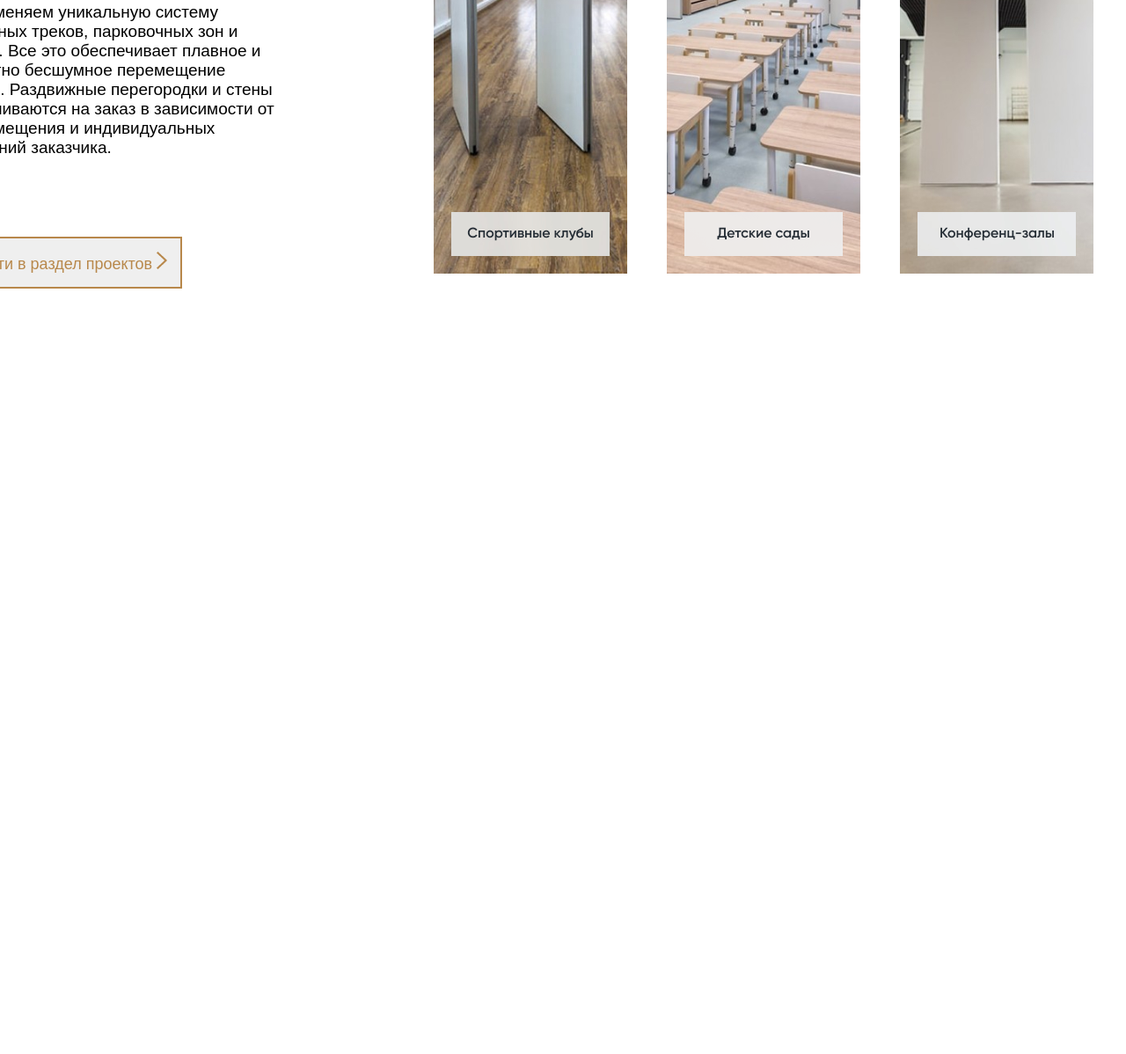
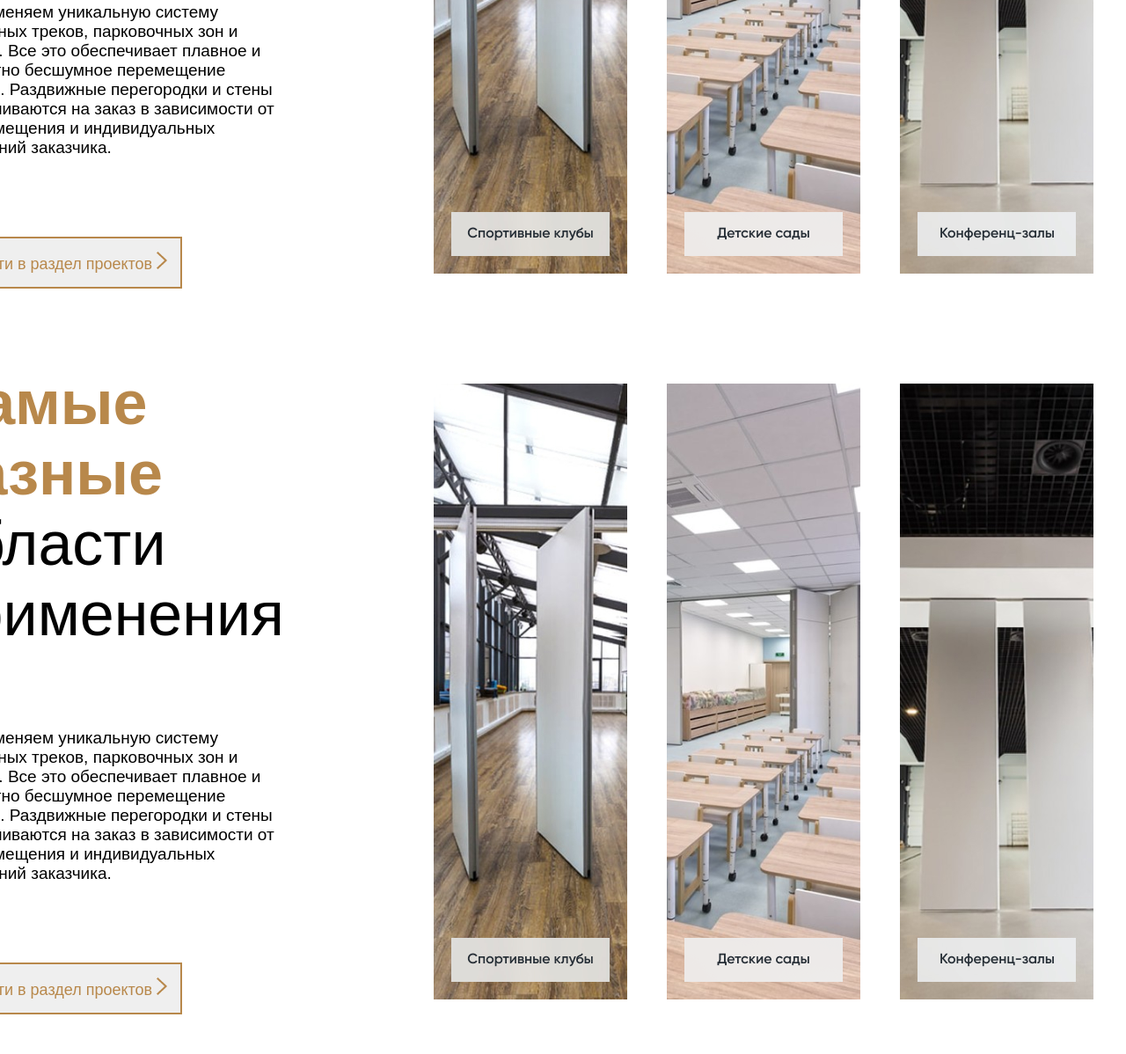
Before and after one commit to Sardor001-Frontend/SarikVIper, a plain HTML site: page index.html in a window 1280 px wide. Shown: the part 452-1650 px from the top of the page at 88% size. Before the commit the page ends 825 px from the top, so only its background shows below. Drawn offline with Linux system fonts and the light colour scheme.

Commit message:
some chages

```diff
--- a/index.html
+++ b/index.html
@@ -29,5 +29,26 @@
             <h1>Hello world</h1>
         </div>
     </div>
+    <div class="container">
+        <div class="right">
+            <div class="nav">
+                <p><b>Самые разные</b></p>
+            <p>области применения</p>
+            </div>
+            <div class="info">
+                <span>Мы применяем уникальную систему потолочных треков, парковочных зон и роликов. Все это обеспечивает плавное и абсолютно бесшумное перемещение панелей.
+                    Раздвижные перегородки и стены изготавливаются на заказ в зависимости от типа помещения и индивидуальных требований заказчика.</span>
+            </div>
+      <div class="button">
+        <button>Перейти в раздел проектов <img class="Vector" src="./Vector (1).png" alt=""></button>
+      </div>
+        </div>
+        <div class="left">
+            <img class="l" src="./Group 102.jpg" alt="">
+            <img class="l" src="./Group 103.png" alt="">
+            <img class="l" src="./Group 104.jpg" alt="">
+            <h1>Hello world</h1>
+        </div>
+    </div>
 </body>
 </html>
```
